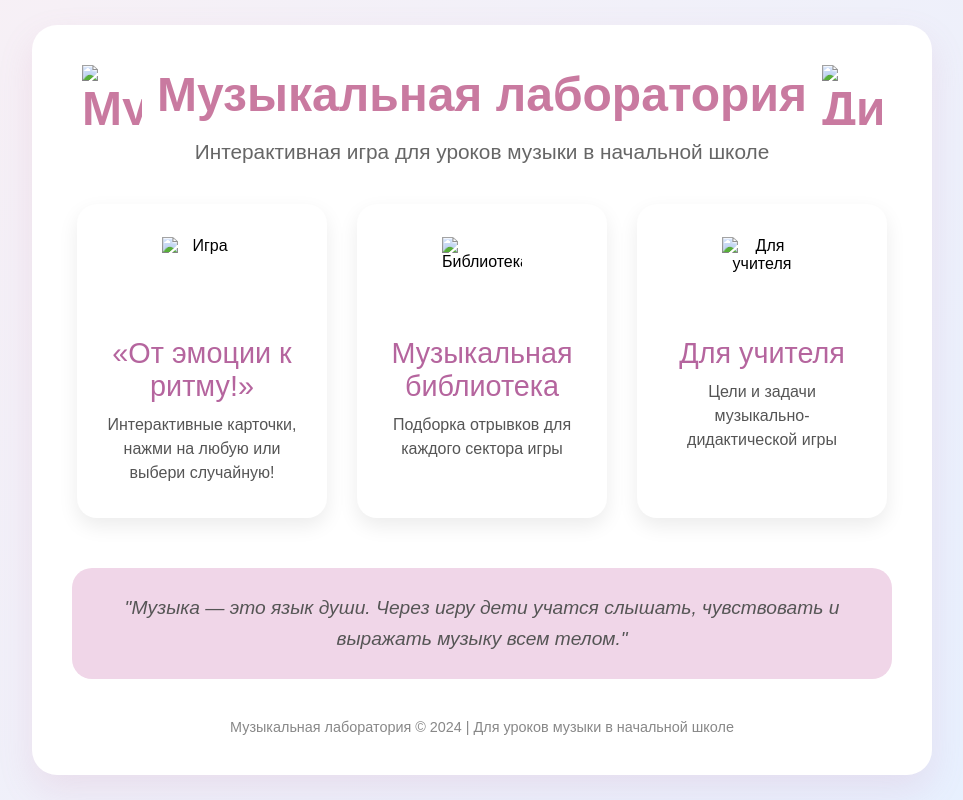
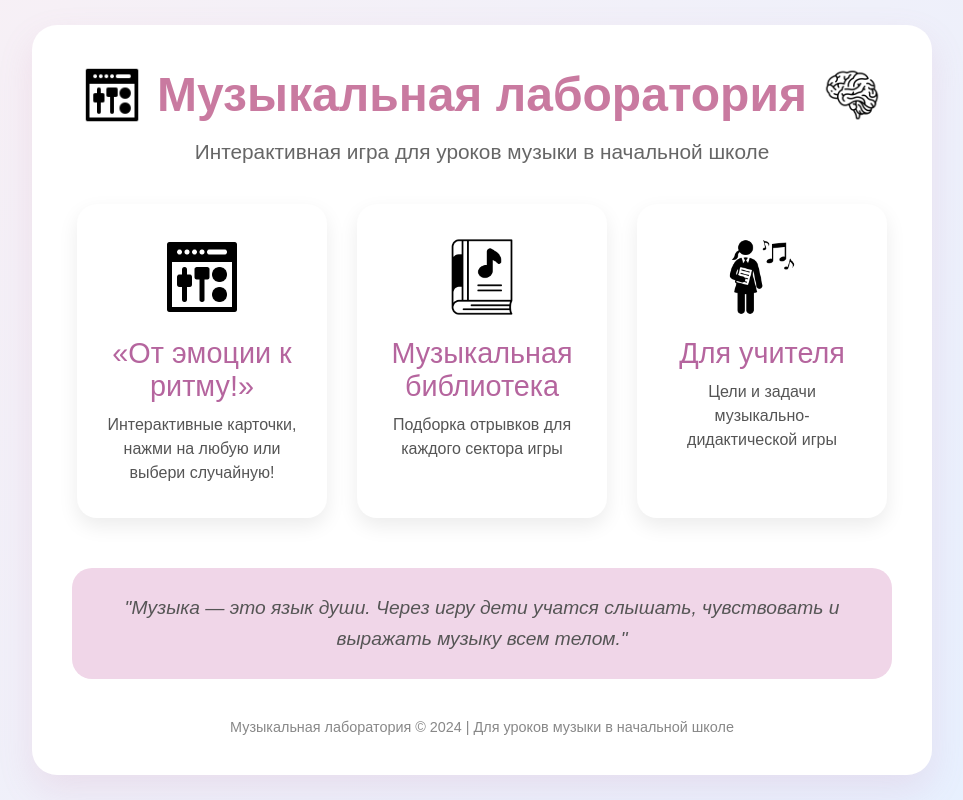
Before and after one commit to TineeKassi/music-did, a plain HTML site: page index.html in a window 1280 px wide. Shown: the whole page, without its empty margins (158-1121 px from the left). Drawn offline with Linux system fonts and the light colour scheme.

Commit message:
Update index.html

```diff
--- a/index.html
+++ b/index.html
@@ -125,28 +125,28 @@
 <body>
     <div class="container">
         <h1>
-            <img src="/music-game/images/laboratory.png" alt="Музыкальная лаборатория" class="header-icon">
+            <img src="https://raw.githubusercontent.com/tineekassi/music-did/main/images/laboratory.png" alt="Музыкальная лаборатория" class="header-icon">
             Музыкальная лаборатория
-            <img src="/music-game/images/brain.png" alt="Дирижёр" class="header-icon">
+            <img src="https://raw.githubusercontent.com/tineekassi/music-did/main/images/brain.png" alt="Дирижёр" class="header-icon">
         </h1>
 
         <p class="subtitle">Интерактивная игра для уроков музыки в начальной школе</p>
 
         <div class="modules">
             <a href="game.html" class="module-card">
-                <img src="/music-game/images/laboratory.png" alt="Игра" class="module-icon">
+                <img src="https://raw.githubusercontent.com/tineekassi/music-did/main/images/laboratory.png" alt="Игра" class="module-icon">
                 <div class="module-title">«От эмоции к ритму!»</div>
                 <div class="module-desc">Интерактивные карточки, нажми на любую или выбери случайную!</div>
             </a>
 
             <a href="music.html" class="module-card">
-                <img src="/music-game/images/library.png" alt="Библиотека" class="module-icon">
+                <img src="https://raw.githubusercontent.com/tineekassi/music-did/main/images/library.png" alt="Библиотека" class="module-icon">
                 <div class="module-title">Музыкальная библиотека</div>
                 <div class="module-desc">Подборка отрывков для каждого сектора игры</div>
             </a>
 
             <a href="for-teachers.html" class="module-card">
-                <img src="/music-game/images/teacher.png" alt="Для учителя" class="module-icon">
+                <img src="https://raw.githubusercontent.com/tineekassi/music-did/main/images/teacher.png" alt="Для учителя" class="module-icon">
                 <div class="module-title">Для учителя</div>
                 <div class="module-desc">Цели и задачи музыкально-дидактической игры</div>
             </a>
```
